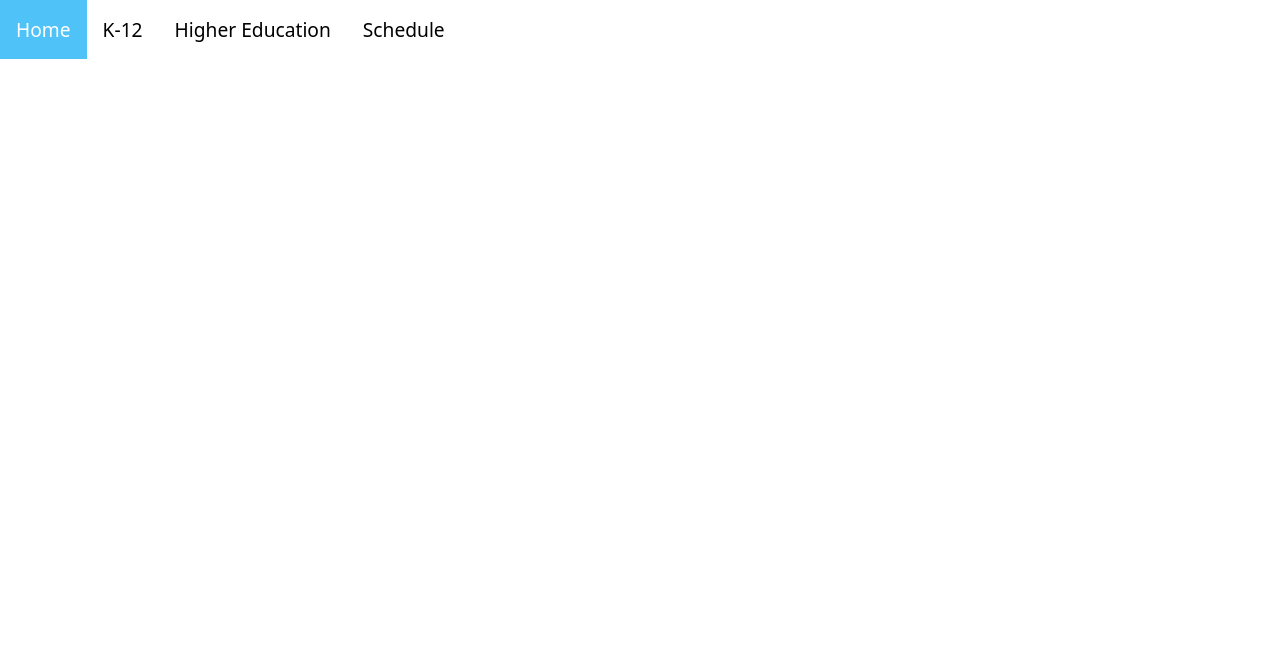
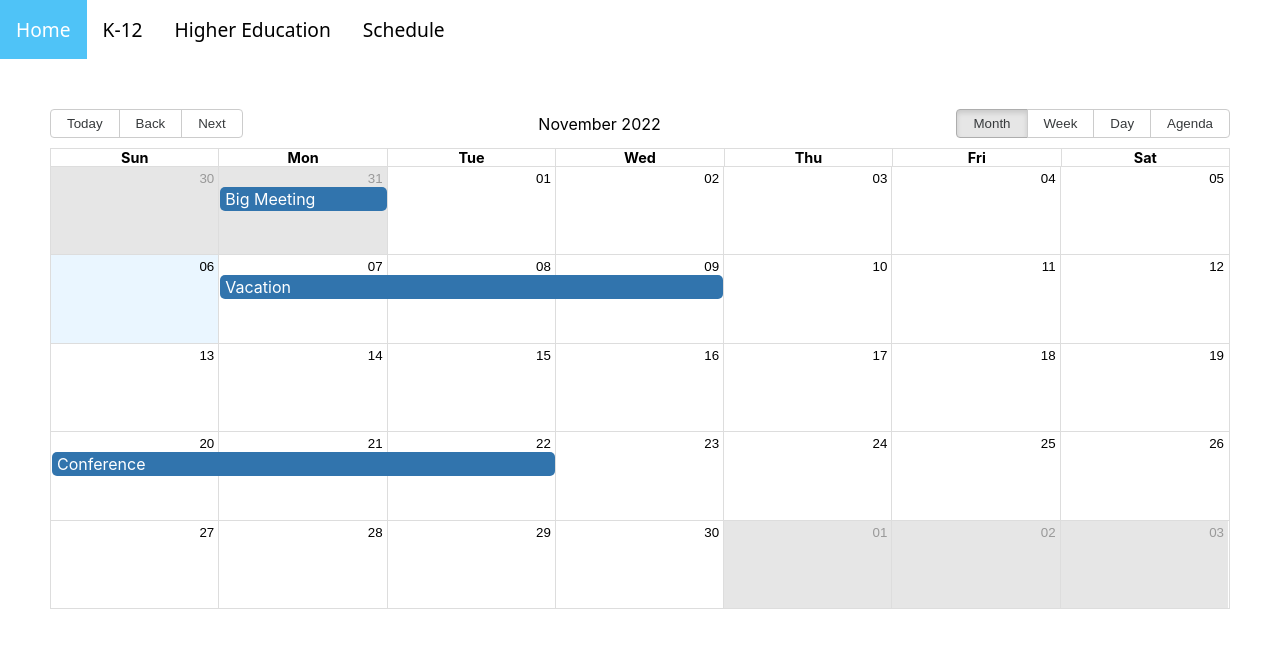
Before and after one commit to trisha-narwekar/tutoring-web, a React (Create React App) app: page /schedule in a window 1280 px wide. Shown: the top 648 px of the page. Built offline with nearby package versions, Linux system fonts and the light colour scheme.

Commit message:
new changes

```diff
--- a/package.json
+++ b/package.json
@@ -6,7 +6,10 @@
     "@testing-library/jest-dom": "^5.16.5",
     "@testing-library/react": "^13.4.0",
     "@testing-library/user-event": "^13.5.0",
+    "date-fns": "^2.29.3",
     "react": "^18.2.0",
+    "react-big-calendar": "^1.5.0",
+    "react-datepicker": "^4.8.0",
     "react-dom": "^18.2.0",
     "react-router-dom": "^6.4.0",
     "react-scripts": "5.0.1",
--- a/src/App.js
+++ b/src/App.js
@@ -1,5 +1,6 @@
 import { BrowserRouter as Router, Routes, Route } from 'react-router-dom';
 import Home from "./pages/Home";
+import Schedule from "./pages/Schedule";
 import Navbar from "./pages/Navbar"
 
 
@@ -10,7 +11,9 @@ function App() {
     <Router>
     <Routes>
           <Route path='/' exact element={<Home/>} />
+          <Route path='/schedule' exact element={<Schedule/>} />
           /
+
       </Routes>
       </Router>
       </div>
--- /dev/null
+++ b/src/pages/Schedule.js
@@ -0,0 +1,52 @@
+import '../pages/Schedule.css';
+import React from 'react';
+import '../pages/Navbar.css';
+import {Calendar, dateFnsLocalizer} from "react-big-calendar";
+import format from "date-fns/format";
+import parse from "date-fns/parse";
+import startOfWeek from "date-fns/startOfWeek";
+import getDay from "date-fns/getDay";
+import "react-big-calendar/lib/css/react-big-calendar.css";
+import DatePicker from "react-datepicker";
+
+const locales = {
+    "en-US": require("date-fns/locale/en-US")
+}
+
+const localizer = dateFnsLocalizer({
+    format,
+    parse,
+    startOfWeek,
+    getDay,
+    locales
+})
+
+const events = [
+    {
+        title: "Big Meeting",
+        allDay: true,
+        start: new Date(2022, 10, 0),
+        end: new Date(2022, 10, 0),
+    },
+    {
+        title: "Vacation",
+        start: new Date(2022, 10, 7),
+        end: new Date(2022, 10, 10),
+    },
+    {
+        title: "Conference",
+        start: new Date(2022, 10, 20),
+        end: new Date(2022, 10, 23),
+    },
+];
+
+function Schedule() {
+  return (
+    <div>
+    <div className="navbar1"></div>
+    <Calendar localizer={localizer} events={events} startAccessor="start" endAccessor="end" style={{height: 500, margin: "50px"}}/>
+    </div>
+  );
+}
+
+export default Schedule;
```
Also changed, not shown: src/pages/Schedule.css (added), 1 other file (tests, documents, lock files or other folders).
